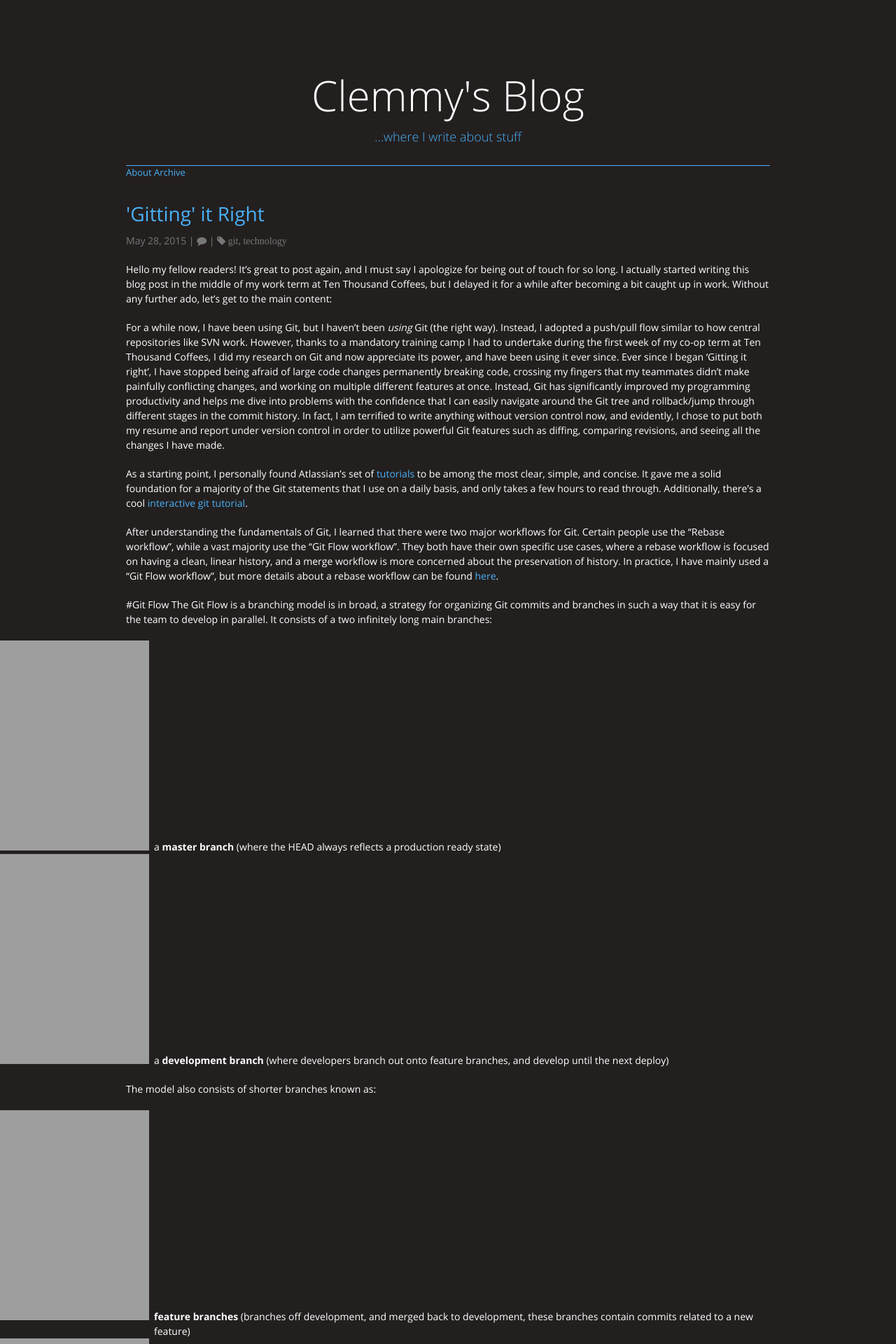
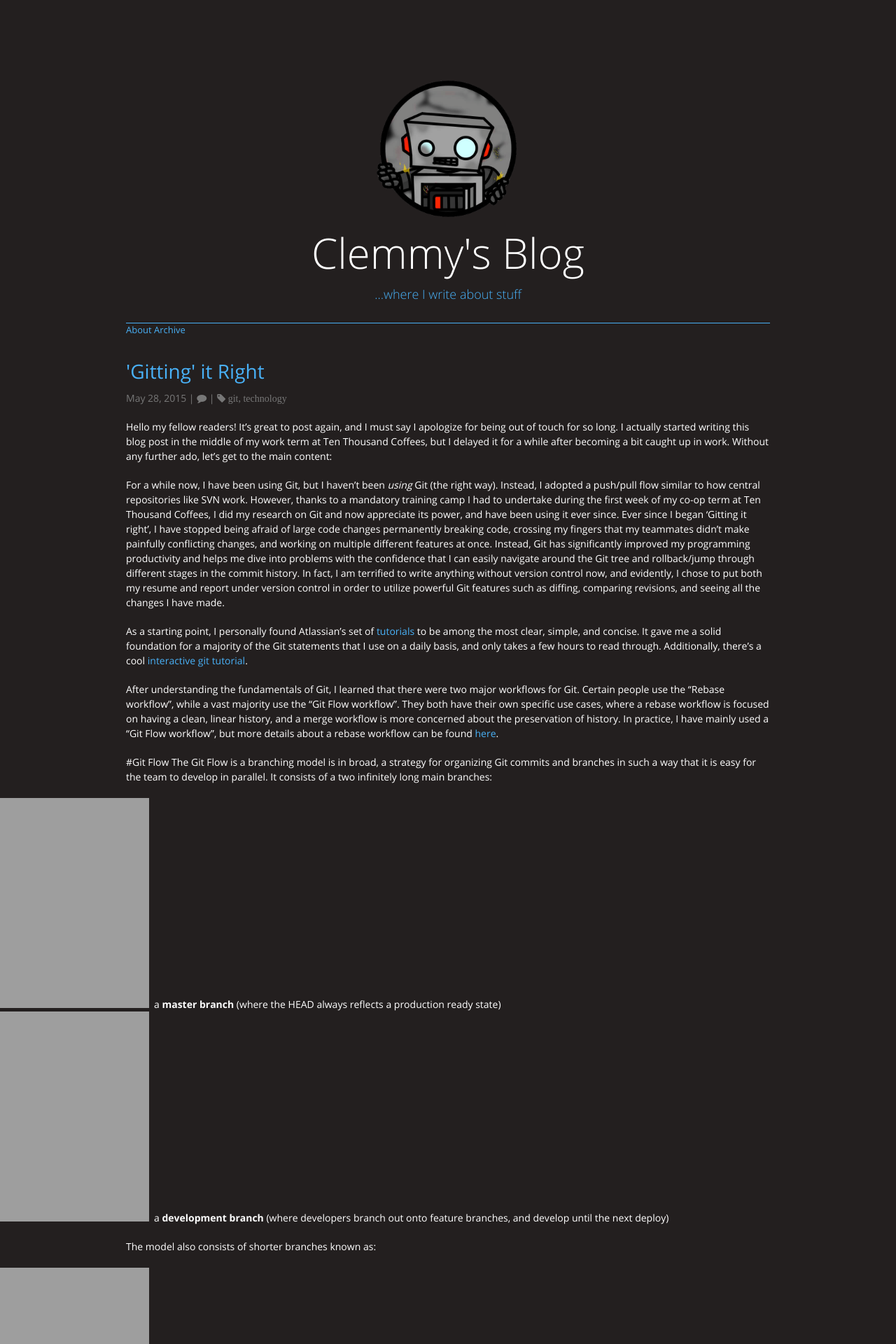
Before and after one commit to Clemmy/blog, a Jekyll site: the page built from index.html, in a window 1280 px wide. Shown: the top 1920 px of the page at 70% size. Built offline with Jekyll 4.4.1, drawn with Linux system fonts in a browser that asks for light colours; nearby versions of some CDN libraries; Markdown is read by kramdown in place of the engine named in the settings; the list of posts is cut into pages by our own code; comment, search, counter and statistics services are not loaded.

Commit message:
Adds profile picture to blog.

```diff
--- a/_includes/title.html
+++ b/_includes/title.html
@@ -1,3 +1,7 @@
+<div id="profile-pic">
+    <img src="images/robot.png" class="circular"></img>
+</div>
+
 <div id="title">
   <h1>
     <a id="sitename" href="/">Clemmy's Blog</a>
--- a/stylesheets/styles.css
+++ b/stylesheets/styles.css
@@ -523,12 +523,14 @@
 }
 
 .circular {
-    width: 300px;
-    height: 300px;
+    width: 225px;
+    height: 225px;
     border-radius: 150px;
     -webkit-border-radius: 150px;
     -moz-border-radius: 150px;
-  margin-bottom: 15px;
+    display: block;
+    margin-left: auto;
+    margin-right: auto;
 }
 
 #title #sitename {
```
Also changed, not shown: images/robot.png (added).
